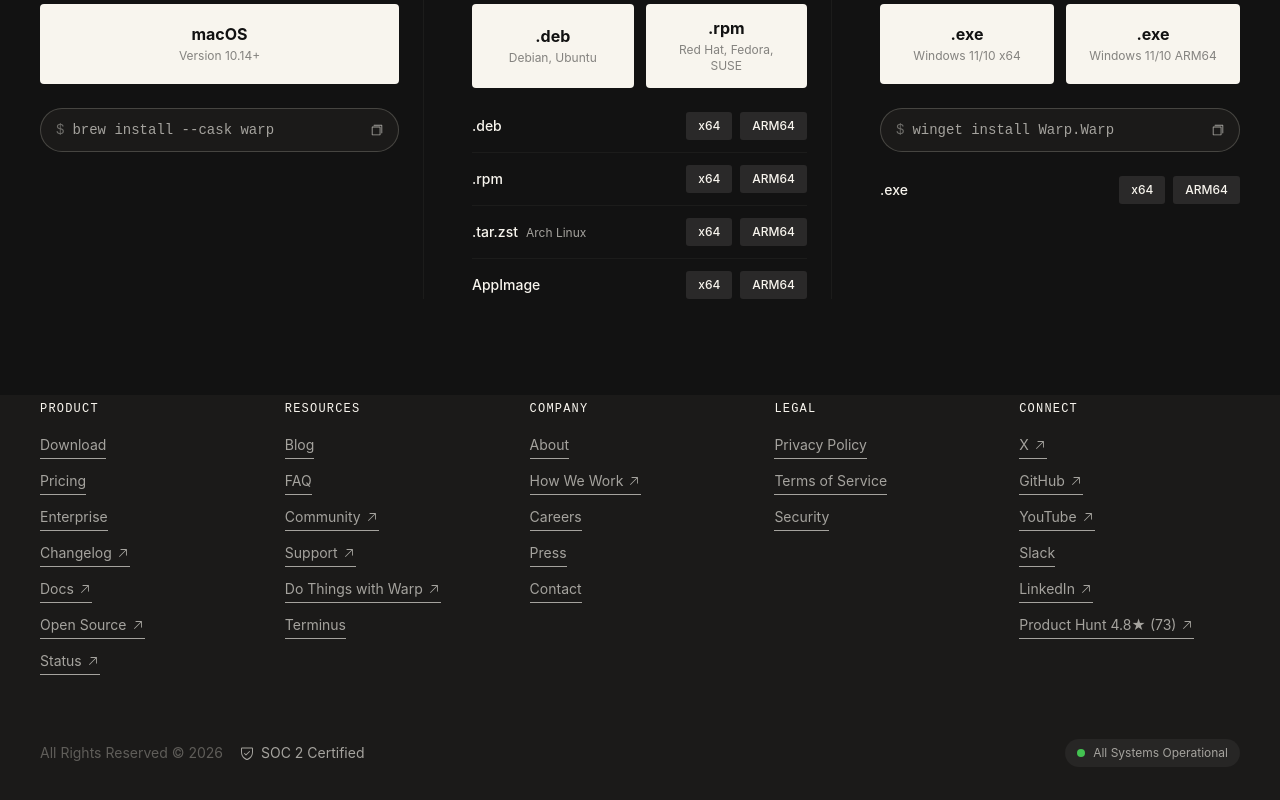
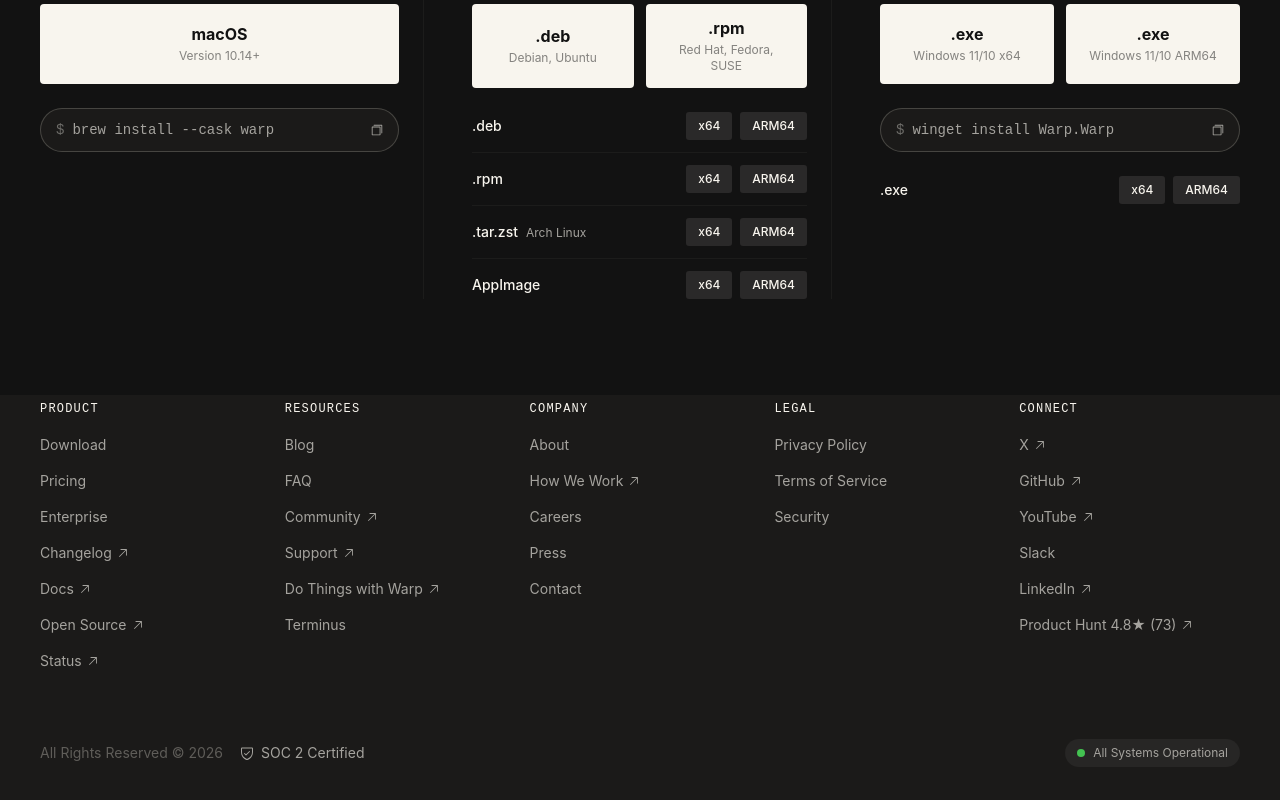
Before and after one commit to Misty-clouds/warp, a Next.js app: page / in a window 1280 px wide. Shown: the part 8070-8870 px from the top of the page. Built offline with nearby package versions, Linux system fonts and the light colour scheme.

Commit message:
refactor: update link styles in Footer component for improved visual consistency and interaction effects

```diff
--- a/app/globals.css
+++ b/app/globals.css
@@ -58,6 +58,27 @@
   50% { transform-origin: right; transform: scaleX(0); }
   51% { transform-origin: left; transform: scaleX(0); }
   100% { transform-origin: left; transform: scaleX(1); }
+}
+
+.link-underline {
+  position: relative;
+  text-decoration: none;
+}
+.link-underline::after {
+  content: "";
+  position: absolute;
+  bottom: 0;
+  left: 0;
+  width: 100%;
+  height: 1px;
+  background: currentColor;
+  transform: scaleX(0);
+  transform-origin: right;
+  transition: transform 250ms cubic-bezier(0.65, 0.05, 0.36, 1);
+}
+.link-underline:hover::after {
+  transform: scaleX(1);
+  transform-origin: left;
 }
 
 @theme inline {
--- a/components/Footer.tsx
+++ b/components/Footer.tsx
@@ -73,7 +73,7 @@ export default function Footer() {
                           href={link.href}
                           target={link.external ? "_blank" : undefined}
                           rel={link.external ? "noopener noreferrer" : undefined}
-                          className="link-underline-reveal inline-flex items-center gap-1 hover:opacity-80"
+                          className="link-underline inline-flex items-center gap-1 hover:opacity-80"
                         >
                           {link.label}
                           {link.external && <ExternalLinkIcon className="size-3.5 shrink-0" />}
@@ -100,7 +100,7 @@ export default function Footer() {
               <a
                 target="_blank"
                 rel="noopener noreferrer"
-                className="inline-flex items-center gap-2 rounded-full bg-(--color-text)/5 px-3 py-1 text-xs/5 text-(--color-text-secondary) transition-colors duration-(--duration-normal) hover:bg-(--color-text)/10"
+                className="inline-flex items-center gap-2 rounded-full bg-text/5 px-3 py-1 text-xs/5 text-(--color-text-secondary) transition-colors duration-(--duration-normal) hover:bg-text/10"
                 href="https://status.warp.dev"
               >
                 <span className="size-2 shrink-0 rounded-full bg-[oklch(0.72_0.19_145)]" />
```
